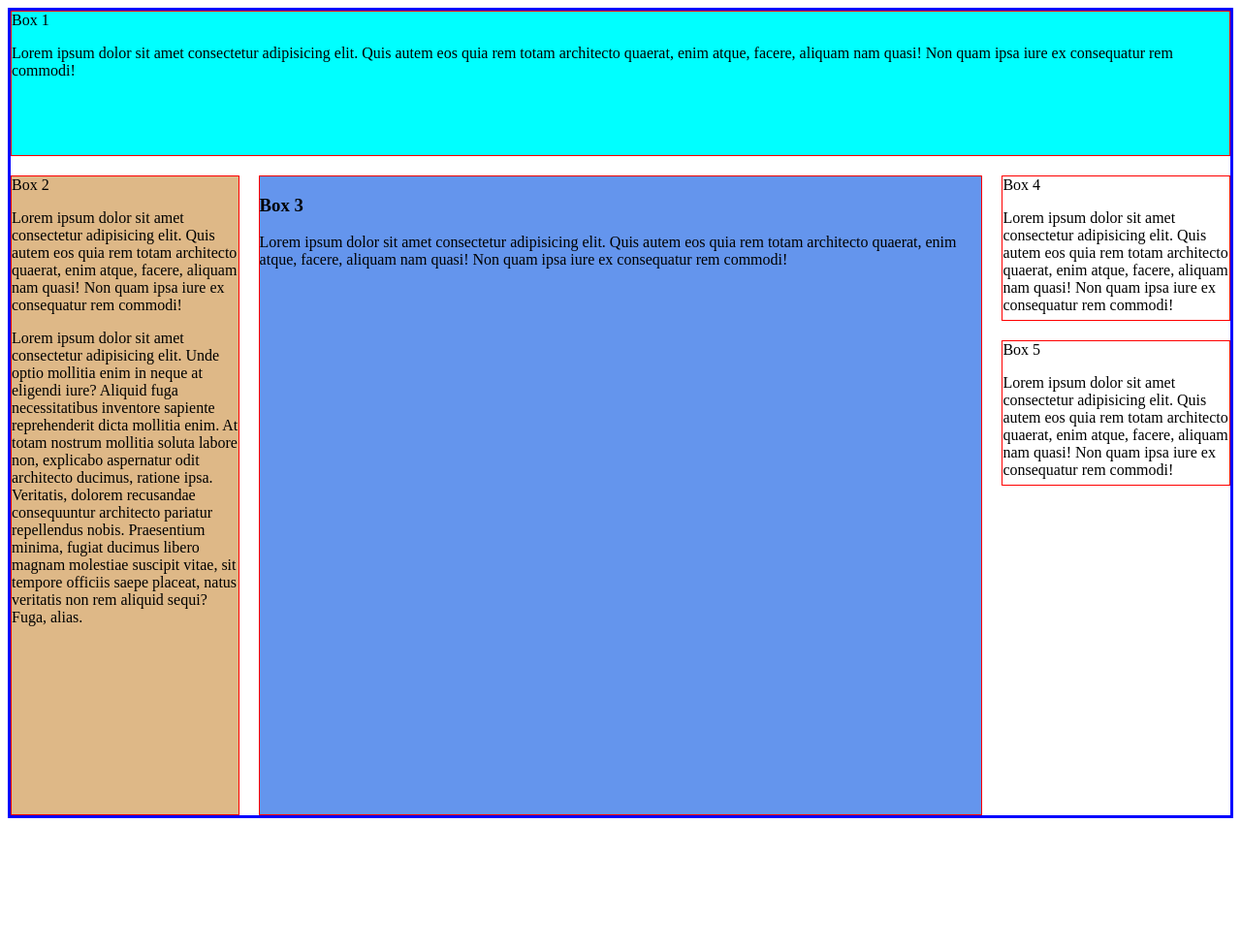
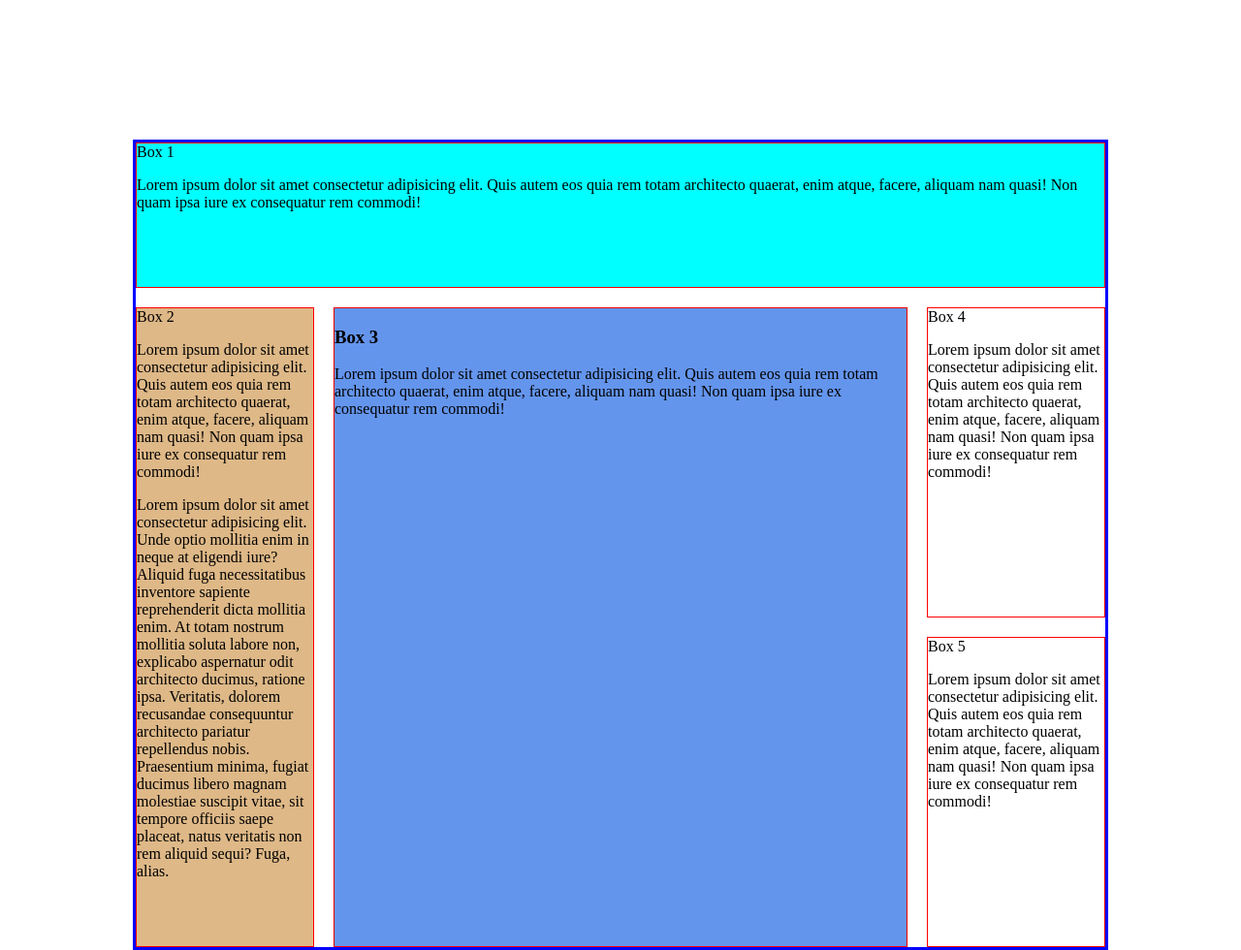
Before and after one commit to SheeloveDol/Css-grids-justify-item, a plain HTML site: page index_02.html in a window 1280 px wide. Shown: the whole page at 97% size. Before the commit the page ends 852 px from the top, so only its background shows below. Drawn offline with Linux system fonts and the light colour scheme.

Commit message:
Modified the margin and stuff

```diff
--- a/style_02.css
+++ b/style_02.css
@@ -2,8 +2,8 @@ main {
   display: grid;
   justify-items: center;
   border: 3px blue solid;
-  min-width: 900px;
-  margin: auto;
+  max-width: 1000px;
+  margin: 9em auto;
   grid-gap: 20px;
   grid-template-columns: repeat(5, 1fr);
   grid-template-rows: repeat(5, 150px);
@@ -28,3 +28,11 @@ main {
   background-color: cornflowerblue;
   grid-area: 2 / 2 / span 4 / span 3
 }
+
+.box-4 {
+  grid-area: 2 / 5 / span 2 / span 1;
+}
+
+.box-5 {
+  grid-area: 4 / 5 / span 2 / span 1;
+}
```
